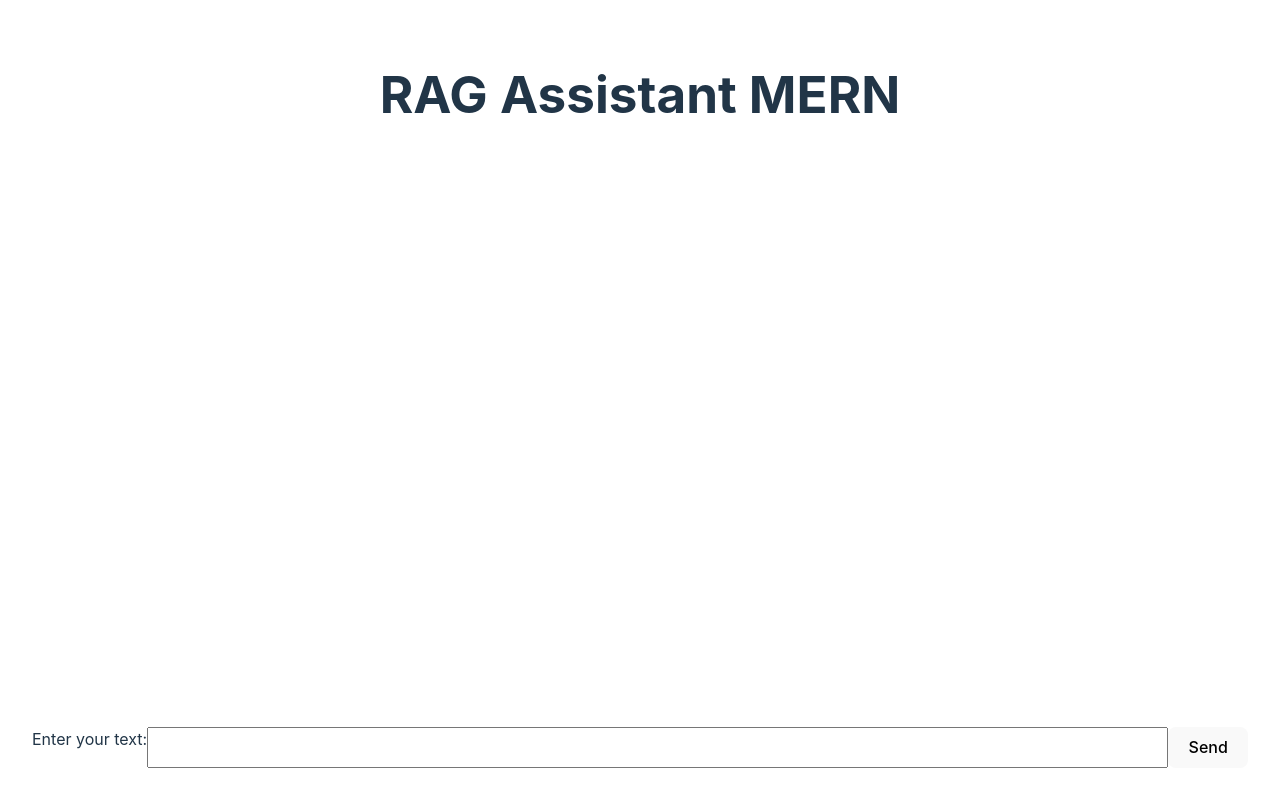
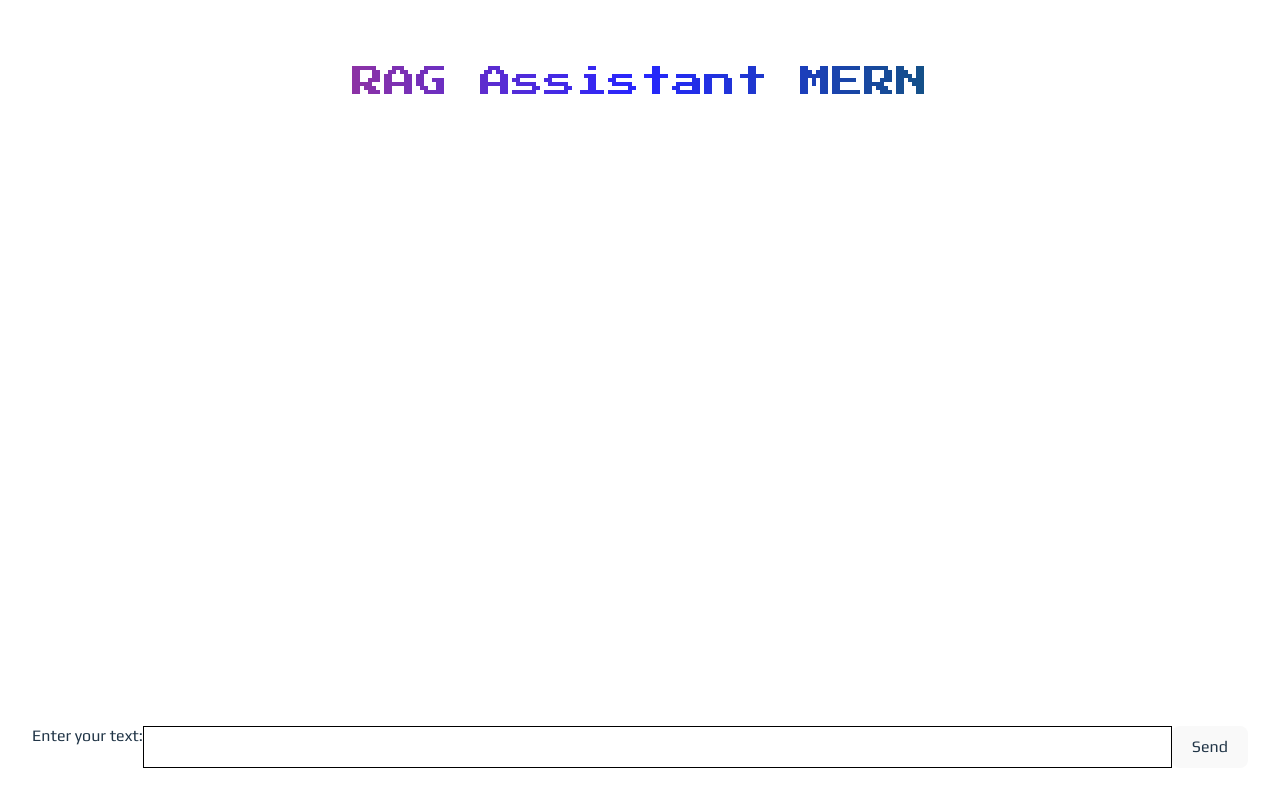
Before and after one commit to M-8-Hype/rag-assistant-mern, a React (Vite) app in the folder client/: page / in a window 1280 px wide. Built offline with nearby package versions, Linux system fonts and the light colour scheme.

Commit message:
CL | (TEMP) Add preliminary general style

```diff
--- a/client/src/App.jsx
+++ b/client/src/App.jsx
@@ -1,5 +1,6 @@
 import './App.scss'
 import Chat from './components/Chat/Chat.jsx'
+import './styles/style.scss'
 
 function App() {
     return (
--- a/client/src/App.scss
+++ b/client/src/App.scss
@@ -1,3 +1,5 @@
+@use "styles/abstracts/mixins";
+
 #root {
     max-width: 1280px;
     margin: 0 auto;
@@ -8,3 +10,12 @@
     display: flex;
     flex-direction: column;
 }
+
+h1 {
+    @include mixins.text-gradient(
+        100px,
+        rgba($color: red, $alpha: 0.75),
+        rgba($color: blue, $alpha: 0.85),
+        rgba($color: green, $alpha: 1)
+    );
+}
--- a/client/src/components/ChatOutput/ChatOutput.jsx
+++ b/client/src/components/ChatOutput/ChatOutput.jsx
@@ -15,9 +15,9 @@ const ChatOutput = ({ query }) => {
 
     const chatDisplay = chatHistory.map(chatQuery => (
         <div key={chatQuery.id} className={styles.chatOutput}>
-            <p>Question:</p>
+            <h3>Question</h3>
             <p>{chatQuery.inputText}</p>
-            <p>Answer:</p>
+            <h3>Answer</h3>
             <Markdown>{chatQuery.outputText}</Markdown>
         </div>
         )
--- a/client/src/main.scss
+++ b/client/src/main.scss
@@ -1,8 +1,4 @@
 :root {
-    font-family: Inter, system-ui, Avenir, Helvetica, Arial, sans-serif;
-    line-height: 1.5;
-    font-weight: 400;
-
     color-scheme: light dark;
     color: rgba(255, 255, 255, 0.87);
     background-color: #242424;
@@ -31,7 +27,6 @@ body {
 }
 
 h1 {
-    font-size: 3.2em;
     line-height: 1.1;
 }
 
@@ -76,9 +71,3 @@ body {
     padding: 0;
     box-sizing: border-box;
 }
-
-*,
-*::before,
-*::after {
-    box-sizing: inherit;
-}
--- /dev/null
+++ b/client/src/styles/abstracts/_mixins.scss
@@ -0,0 +1,11 @@
+@mixin text-gradient($font-size, $first-color, $second-color, $third-color) {
+    display: inline-block;
+    font: {
+        weight: 400;
+        size: $font-size;
+    }
+    padding: 12px;
+    background: linear-gradient(90deg, $first-color 0%, $second-color 50%, $third-color 100%);
+    -webkit-background-clip: text;
+    -webkit-text-fill-color: transparent;
+}
--- /dev/null
+++ b/client/src/styles/abstracts/_variables.scss
@@ -0,0 +1,5 @@
+@import url('https://fonts.googleapis.com/css2?family=Play:wght@400;700&display=swap');
+@import url('https://fonts.googleapis.com/css2?family=Press+Start+2P&display=swap');
+
+$font-press-start-2p: 'Press Start 2P';
+$font-play: 'Play';
--- /dev/null
+++ b/client/src/styles/base/_font.scss
@@ -0,0 +1,17 @@
+@use "../abstracts/variables";
+
+:root {
+    font-family: variables.$font-play, Inter, system-ui, Avenir, Helvetica, Arial, sans-serif;
+}
+
+code, kbd, pre, samp {
+    font-family: Menlo, Consolas, Roboto Mono, Ubuntu Monospace, Noto Mono, Oxygen Mono, Liberation Mono, monospace;
+}
+
+h1 {
+    font-family: variables.$font-press-start-2p, sans-serif;
+}
+
+h3 {
+    font-family: variables.$font-press-start-2p, sans-serif;
+}
--- /dev/null
+++ b/client/src/styles/base/_foundation.scss
@@ -0,0 +1,52 @@
+*,
+*::after,
+*::before {
+    box-sizing: border-box;
+}
+
+html {
+    font-size: 16px;
+    font-weight: 400;
+    line-height: 1.3;
+}
+
+h1 {
+    font-size: 2.0rem;
+}
+
+h2 {
+    font-size: 1.7rem;
+}
+
+h3 {
+    font-size: 1.2rem;
+}
+
+audio,
+canvas,
+iframe,
+img,
+svg,
+video {
+    vertical-align: middle;
+}
+
+button,
+input,
+select,
+textarea {
+    background-color: transparent;
+    border: 1px solid WindowFrame;
+    color: inherit;
+    font: inherit;
+    letter-spacing: inherit;
+}
+
+iframe,
+img,
+input,
+select,
+textarea {
+    height: auto;
+    max-width: 100%;
+}
--- /dev/null
+++ b/client/src/styles/style.scss
@@ -0,0 +1,5 @@
+@use "abstracts/mixins";
+@use "abstracts/variables";
+
+@use "base/font";
+@use "base/foundation";
```
